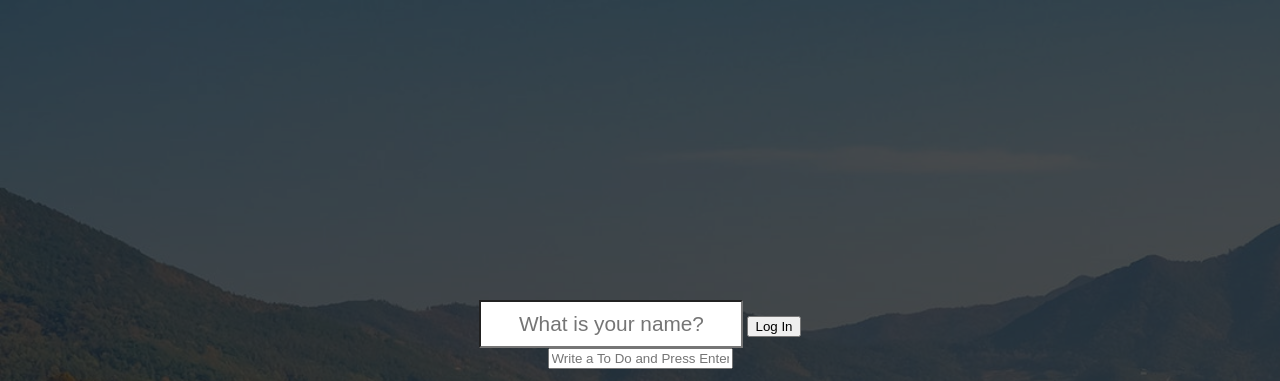
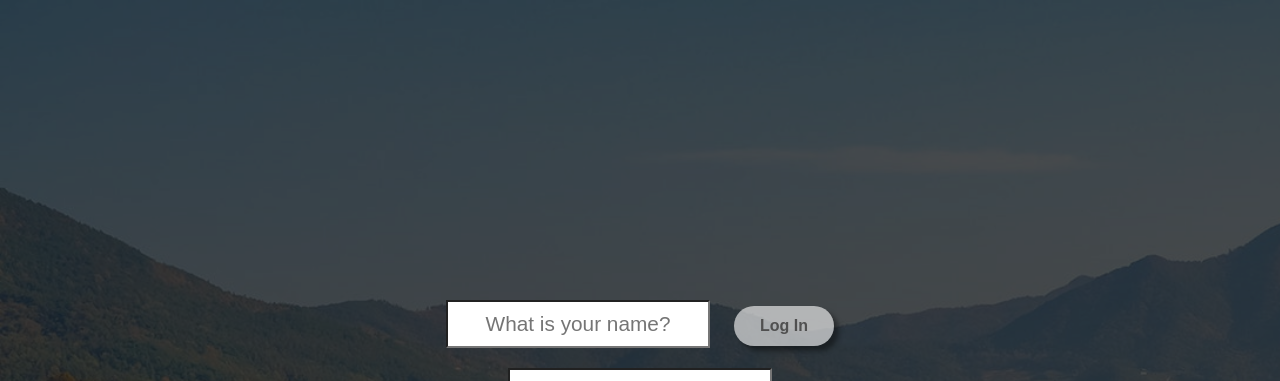
Before and after one commit to Eunjinshin/Jsweb, a plain HTML site: page index.html in a window 1280 px wide. Shown: the top 381 px of the page. Drawn offline with Linux system fonts and the light colour scheme.

Commit message:
css변경

```diff
--- a/css/style.css
+++ b/css/style.css
@@ -32,10 +32,36 @@ h1{
     width: 240px;
     background-color: white;
 }
+button{
+    margin-left:20px;
+        width:100px;
+        height:40px;
+        border-radius: 30px;
+        border:none;
+        background-color:rgba(255,255,255,0.6);
+        color: rgb(80,80,80);
+        font-size:1rem;
+        font-weight: 600;
+        box-shadow: 5px 5px 5px rgba(0,0,0,0.4);
+        outline: none;
+        cursor: pointer;
+        transition: all, 0.4s;
+}
+
 
 #todo-form{
     text-align: center;
     margin-top:0px;
+}
+#todo-form input{
+    text-align: center;
+    color:white;
+    font-size:1rem;
+    padding: 10px;
+    width: 240px;
+    background-color: white;
+    margin-bottom:20px;
+    margin-top:20px;
 }
 
 #clock{
@@ -46,3 +72,22 @@ h1{
     color:white;
     padding:-100px;
 }
+
+#quotes{
+    text-align: center;
+    color: white;
+    position:fixed;
+    bottom:20px;
+    margin-left: 36px;
+    font-size:0.8rem;
+    font-weight: 200;
+}
+
+#weather{
+    position:fixed;
+    top:20px;
+    right:36px;
+    color:white;
+    font-size:0.9rem;
+    font-weight: 700;
+}
```
